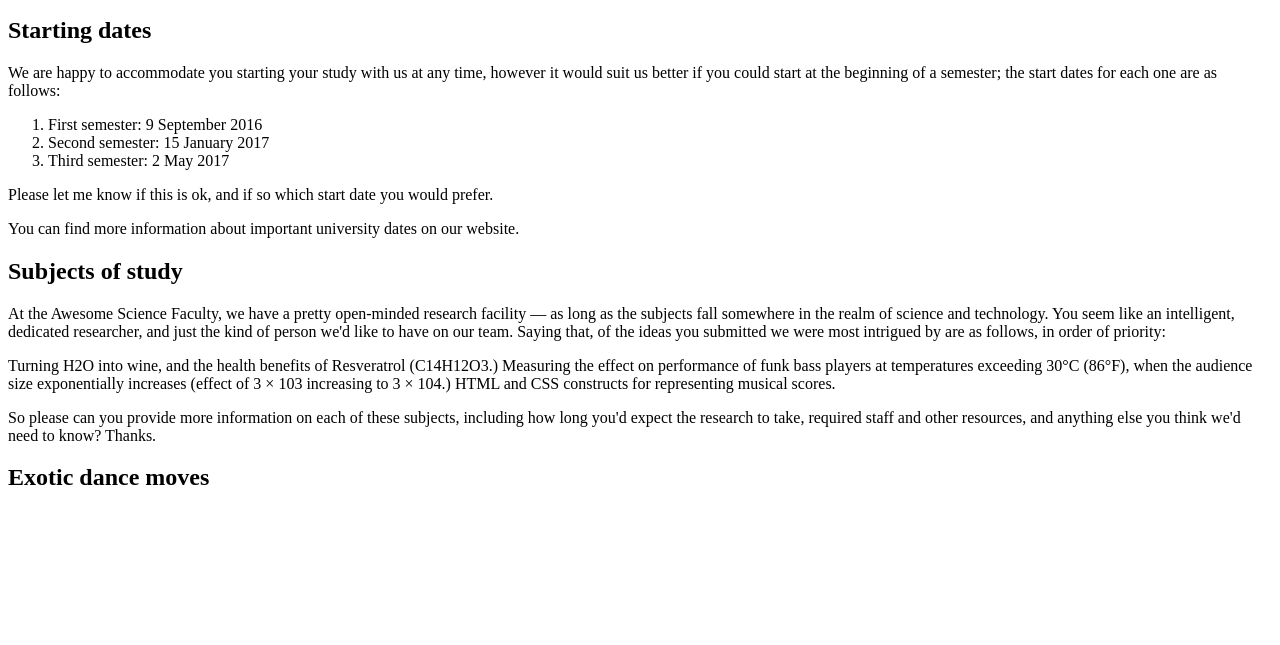
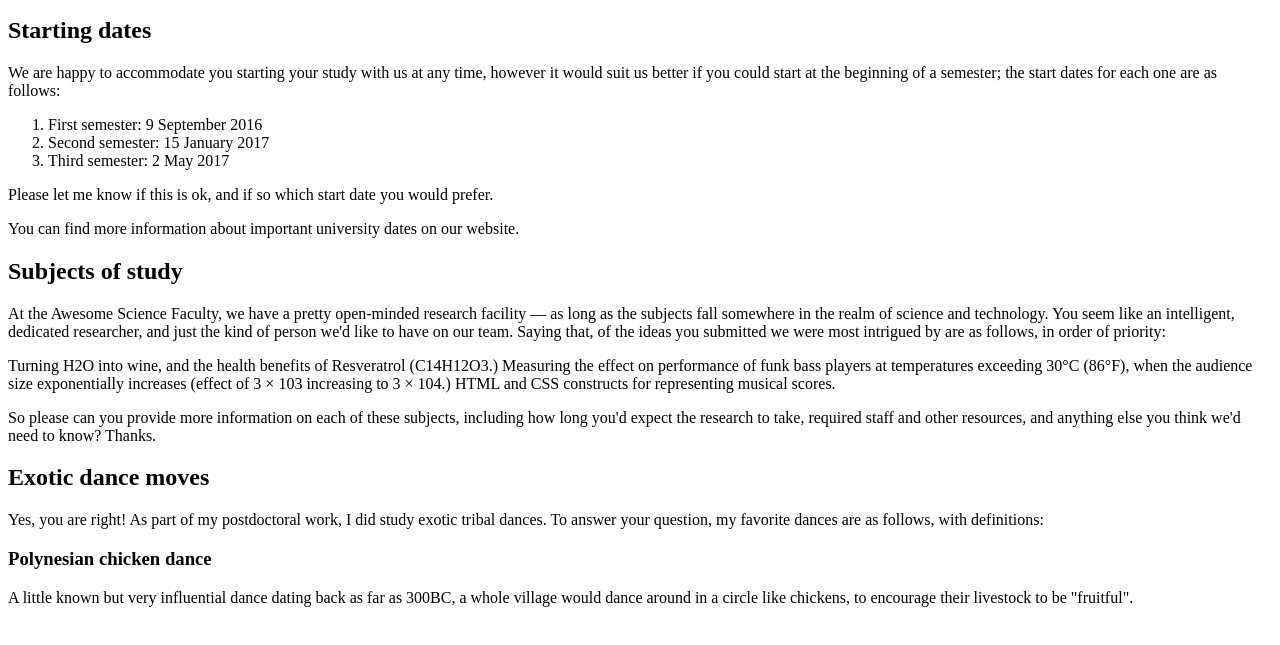
Before and after one commit to ssydneyy/Introduction-to-HTML, a plain HTML site: page index.html in a window 1280 px wide. Shown: the part 119-764 px from the top of the page. Drawn offline with Linux system fonts and the light colour scheme.

Commit message:
updating

```diff
--- a/index.html
+++ b/index.html
@@ -45,6 +45,13 @@
     <h2>
         Exotic dance moves
     </h2>
-
+<p>
+    Yes, you are right! As part of my postdoctoral work, I did study exotic tribal dances. To answer your question, my favorite dances are as follows, with definitions:
+</p>
+<h3>
+    Polynesian chicken dance</h3>
+    <p>
+        A little known but very influential dance dating back as far as 300BC, a whole village would dance around in a circle like chickens, to encourage their livestock to be "fruitful".
+    </p>
     </body>
 </html>
```
